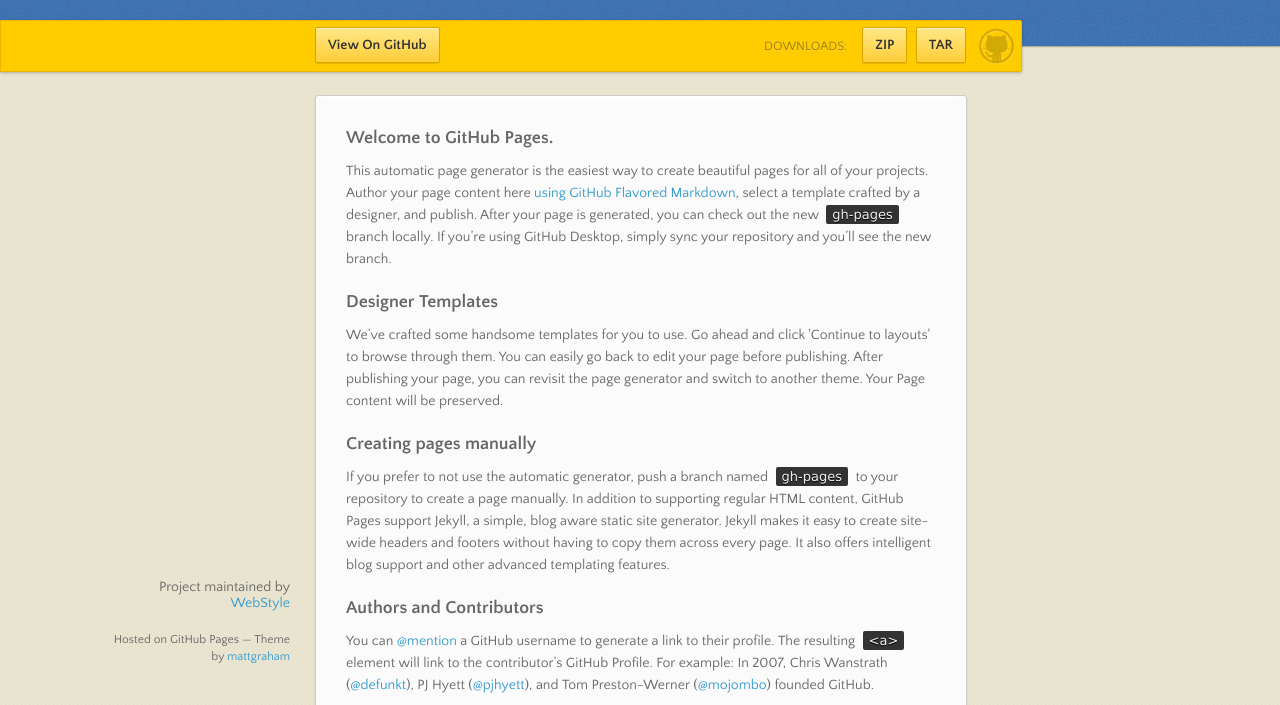
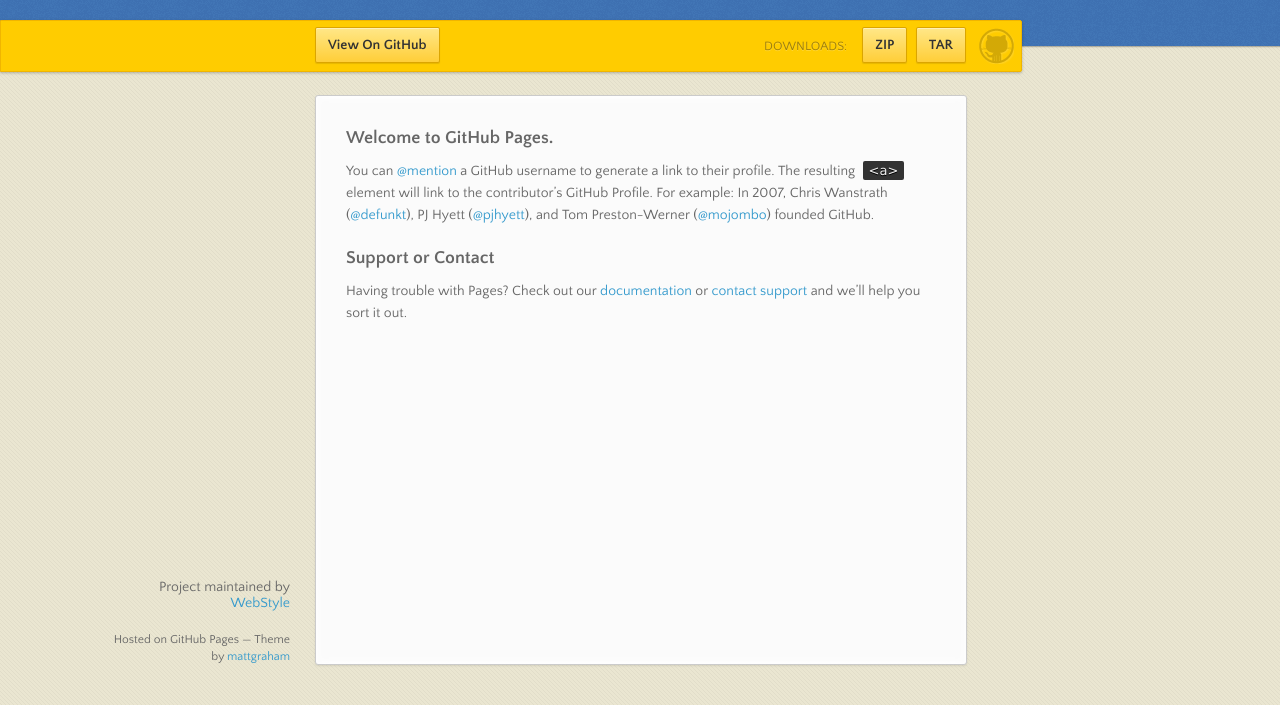
Before and after one commit to webstyle/timepicker, a plain HTML site: page index.html in a window 1280 px wide. Shown: the part 95-800 px from the top of the page. Drawn offline with nearby package versions, Linux system fonts and the light colour scheme.

Commit message:
refactor

```diff
--- a/index.html
+++ b/index.html
@@ -42,20 +42,7 @@
         <h3>
 <a id="welcome-to-github-pages" class="anchor" href="#welcome-to-github-pages" aria-hidden="true"><span aria-hidden="true" class="octicon octicon-link"></span></a>Welcome to GitHub Pages.</h3>
 
-<p>This automatic page generator is the easiest way to create beautiful pages for all of your projects. Author your page content here <a href="https://guides.github.com/features/mastering-markdown/">using GitHub Flavored Markdown</a>, select a template crafted by a designer, and publish. After your page is generated, you can check out the new <code>gh-pages</code> branch locally. If you’re using GitHub Desktop, simply sync your repository and you’ll see the new branch.</p>
 
-<h3>
-<a id="designer-templates" class="anchor" href="#designer-templates" aria-hidden="true"><span aria-hidden="true" class="octicon octicon-link"></span></a>Designer Templates</h3>
-
-<p>We’ve crafted some handsome templates for you to use. Go ahead and click 'Continue to layouts' to browse through them. You can easily go back to edit your page before publishing. After publishing your page, you can revisit the page generator and switch to another theme. Your Page content will be preserved.</p>
-
-<h3>
-<a id="creating-pages-manually" class="anchor" href="#creating-pages-manually" aria-hidden="true"><span aria-hidden="true" class="octicon octicon-link"></span></a>Creating pages manually</h3>
-
-<p>If you prefer to not use the automatic generator, push a branch named <code>gh-pages</code> to your repository to create a page manually. In addition to supporting regular HTML content, GitHub Pages support Jekyll, a simple, blog aware static site generator. Jekyll makes it easy to create site-wide headers and footers without having to copy them across every page. It also offers intelligent blog support and other advanced templating features.</p>
-
-<h3>
-<a id="authors-and-contributors" class="anchor" href="#authors-and-contributors" aria-hidden="true"><span aria-hidden="true" class="octicon octicon-link"></span></a>Authors and Contributors</h3>
 
 <p>You can <a href="https://help.github.com/articles/basic-writing-and-formatting-syntax/#mentioning-users-and-teams" class="user-mention">@mention</a> a GitHub username to generate a link to their profile. The resulting <code>&lt;a&gt;</code> element will link to the contributor’s GitHub Profile. For example: In 2007, Chris Wanstrath (<a href="https://github.com/defunkt" class="user-mention">@defunkt</a>), PJ Hyett (<a href="https://github.com/pjhyett" class="user-mention">@pjhyett</a>), and Tom Preston-Werner (<a href="https://github.com/mojombo" class="user-mention">@mojombo</a>) founded GitHub.</p>
 
```
Also changed, not shown: 1 other file.
